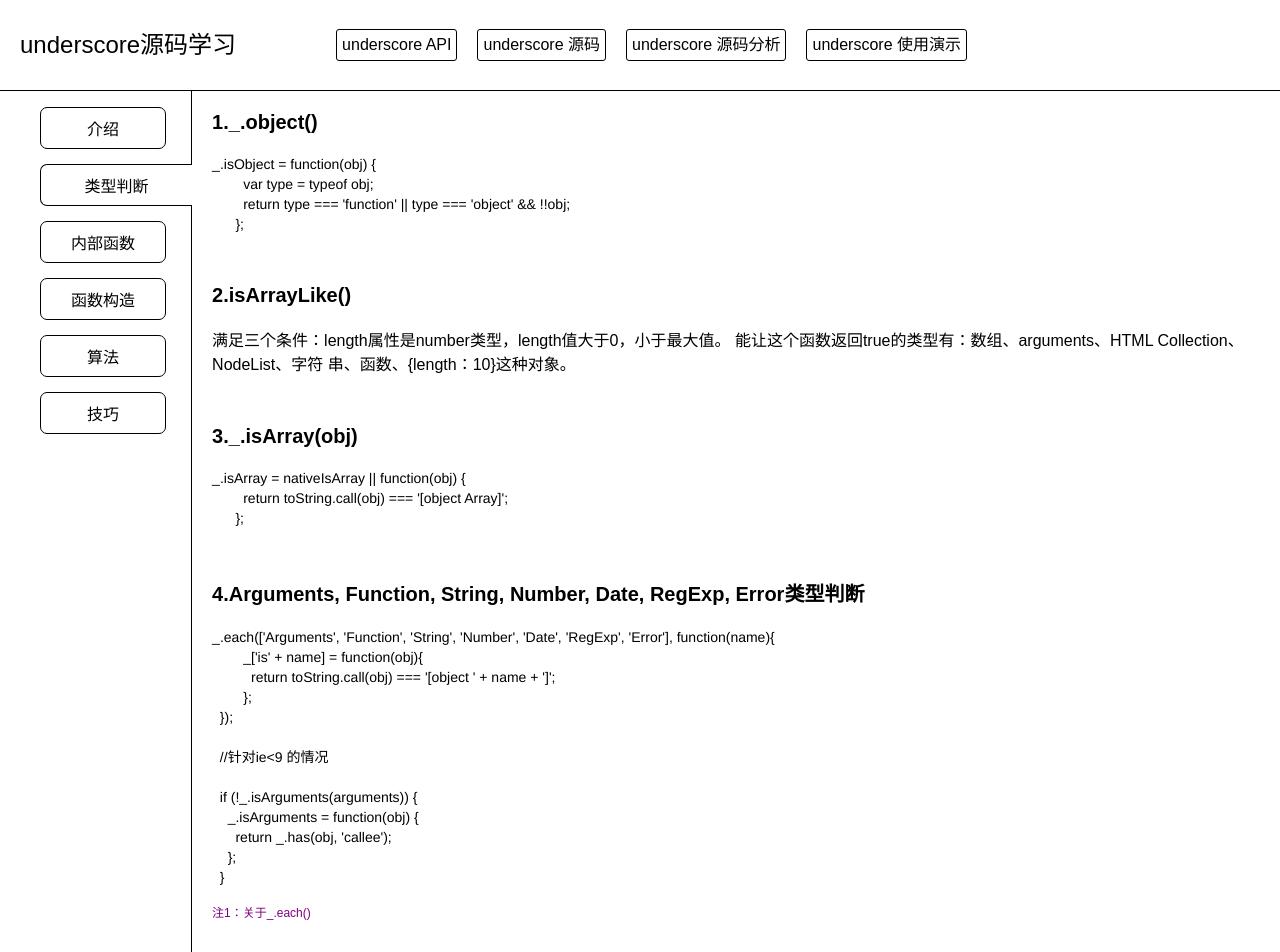
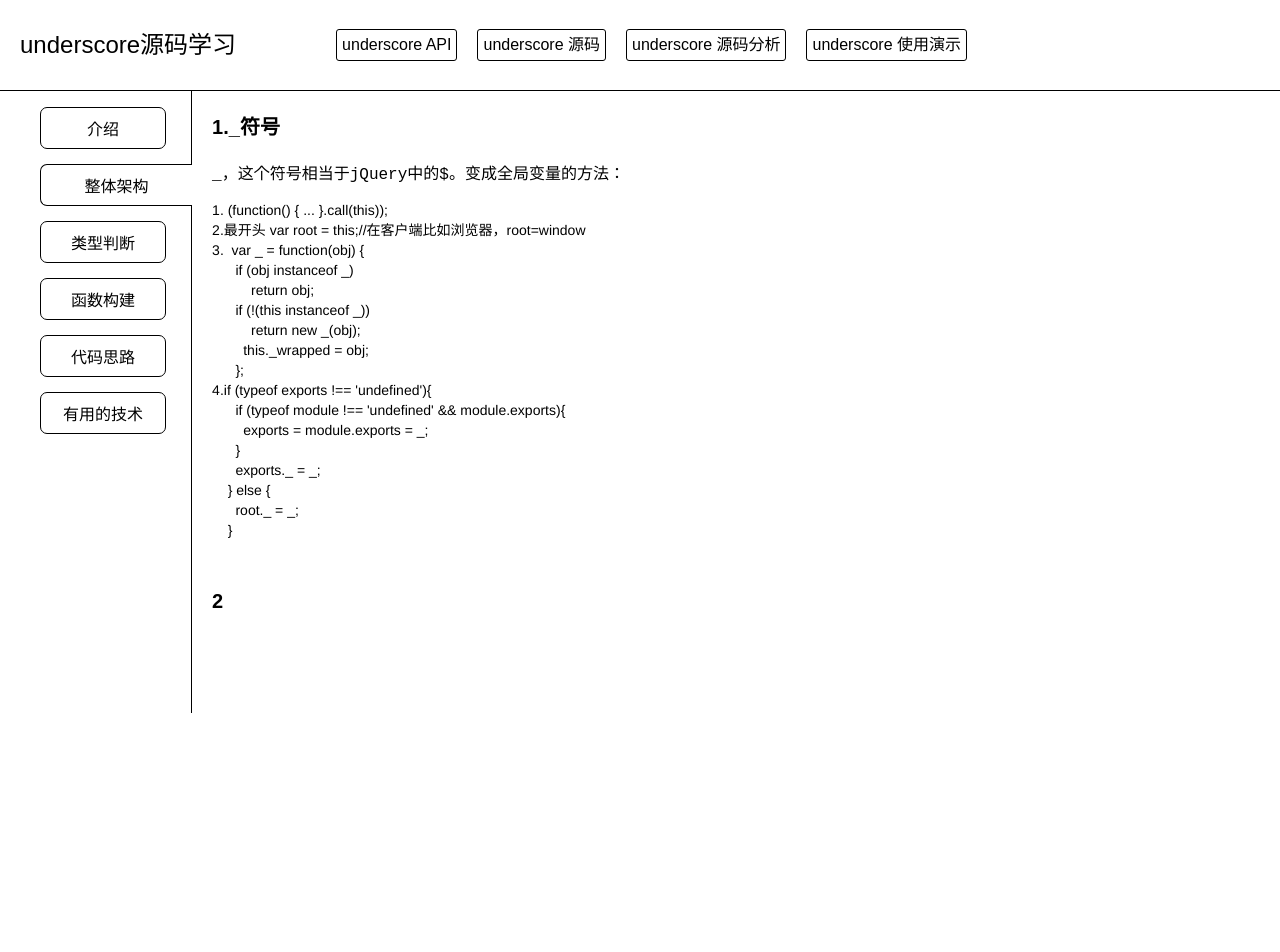
Before and after one commit to ginnko/memos, a React (Create React App) app in the folder underscore源码学习笔记/share/share/: page / in a window 1280 px wide. Shown: the top 952 px of the page. After the commit the page ends 800 px from the top, so only its background shows below. Built offline with nearby package versions, Linux system fonts and the light colour scheme.

Commit message:
finish introduce, type, function, the parts

```diff
--- a/underscore源码学习笔记/share/share/src/App.css
+++ b/underscore源码学习笔记/share/share/src/App.css
@@ -139,7 +139,7 @@
   font-weight: bold;
 }
 
-p.case-content{
+pre.case-content{
   text-align: left;
   font-size: 16px;
   color: black;
--- a/underscore源码学习笔记/share/share/src/App.js
+++ b/underscore源码学习笔记/share/share/src/App.js
@@ -36,11 +36,11 @@
     return (
       <ul className="sideNav">
         <li onClick={() => this.contentClick(0)} className={classNames({'content-click': clicked == 0})} key="0">介绍</li>
-        <li onClick={() => this.contentClick(1)} className={classNames({'content-click': clicked == 1})} key="1">类型判断</li>
-        <li onClick={() => this.contentClick(2)} className={classNames({'content-click': clicked == 2})} key="2">内部函数</li>
-        <li onClick={() => this.contentClick(3)} className={classNames({'content-click': clicked == 3})} key="3">函数构造</li>
-        <li onClick={() => this.contentClick(4)} className={classNames({'content-click': clicked == 4})} key="4">算法</li>
-        <li onClick={() => this.contentClick(5)} className={classNames({'content-click': clicked == 5})} key="5">技巧</li>
+        <li onClick={() => this.contentClick(1)} className={classNames({'content-click': clicked == 1})} key="1">整体架构</li>
+        <li onClick={() => this.contentClick(2)} className={classNames({'content-click': clicked == 2})} key="2">类型判断</li>
+        <li onClick={() => this.contentClick(3)} className={classNames({'content-click': clicked == 3})} key="3">函数构建</li>
+        <li onClick={() => this.contentClick(4)} className={classNames({'content-click': clicked == 4})} key="4">代码思路</li>
+        <li onClick={() => this.contentClick(5)} className={classNames({'content-click': clicked == 5})} key="5">有用的技术</li>
       </ul>
     );
   }
@@ -73,7 +73,7 @@
      showCase.map((item, index) =>
       <div key={index + item['title']}>
         <p className="case-title"><span>{index >= 0 ? index+1 : ''}</span>{item['title'] ? '.' + item['title'] : ''}</p>
-        <p className="case-content">{item['content'] ? item['content'] : ''}</p>
+        <pre className="case-content">{item['content'] ? item['content'] : ''}</pre>
         <pre className="case-code">{item['code'] ? item['code'] : ''}</pre>
         <p className="case-link"><a href={item['link']}>{item['linkName'] ? item['linkName'] : ''}</a></p>
       </div>
--- a/underscore源码学习笔记/share/share/src/data.js
+++ b/underscore源码学习笔记/share/share/src/data.js
@@ -1,9 +1,21 @@
 const Cases = [
   [{'title': '简介',
     'content': 'Underscore使用原生的javascript扩充了已有的方法或添加了原生javascript中不存在方法,\
-    是一个工具库，目的是提高写代码的效率。共有112个方法，分为集合类（25）、数组类（20）、函数类（14）、\
-    对象类（37）、实用功能（14）、链式语法（2）。'
+是一个工具库，目的是提高写代码的效率。\n\n共有112个方法，分为集合类（25）、数组类（20）、函数类（14）、\
+对象类（37）、实用功能（14）、链式语法（2）。\n\nunderscore很久没有更新了，现在最近的版本是1.8.3，很多人都在用lodash。'
   },
+  {'title': '我学到的',
+  'content': '前后断断续续大概看了一个多月，关注的主要内容：\n\
+  1.这个库如何引入到环境中以及整体架构\n\
+  2.函数的创建，特别是闭包的使用\n\
+  3.一些写代码的思路\n\
+  4.更加熟悉了一些js的基础，比如原型链、this、原生函数等\n\
+  5.学到一些小技术'
+
+},
+
+  ],
+  [
     {'title': '_符号',
     'content': '_，这个符号相当于jQuery中的$。变成全局变量的方法：',
     'code': '1. (function() { ... }.call(this));\
@@ -22,6 +34,9 @@
       root._ = _\;\n\
     }'
     },
+    {
+
+    }
   ],
   [
     {
@@ -63,62 +78,48 @@
   [
     {
       'title': '分类',
-      'content': '1.针对不同类型对象做出不同处理的的路由函数;2.创建其他函数的函数'
+      'content': '1.内部函数（路由函数）;2.创建其他函数的函数'
     },
     {
-      'title': 'optimizeCb()',
+      'title': '内部函数1：optimizeCb()',
       'content': '处理函数的函数, 针对函数是否指定上下文以及传入参数的数量来指定对应的返回函数',
       'linkName':'注1:参见optimizeCb()的定义',
       'link':'https://github.com/hanzichi/underscore-analysis/blob/master/underscore-1.8.3.js/underscore-1.8.3-analysis.js#L107',
     },
     {
-      'title': 'cb()',
+      'title': '内部函数2：cb()',
       'content': '针对null,对象,函数,其他类型返回相应值的路由函数',
       'linkName': '注2:参加cb()的定义',
       'link': 'https://github.com/hanzichi/underscore-analysis/blob/master/underscore-1.8.3.js/underscore-1.8.3-analysis.js#L149',
     },
     {
-      'title': 'createReduce()',
+      'title': '利用闭包创建函数1：createReduce()',
       'content': '用来创建reduce和reduceRight两个函数',
       'linkName': '注3:参见createReduce()的定义',
       'link': 'https://github.com/hanzichi/underscore-analysis/blob/master/underscore-1.8.3.js/underscore-1.8.3-analysis.js#L337',
-    }
-  ],
-  [
-    {
-      'title': 'underscore中的函数构建方式',
-      'content': '基本可以分成两种:1.由现有函数进行组合;2.使用高阶函数',
     },
     {
-      'title': '_.pluck()',
+      'title': '利用闭包创建函数2：group()',
+      'linkName': '注4:参见group()的定义',
+      'link': 'https://github.com/hanzichi/underscore-analysis/blob/master/underscore-1.8.3.js/underscore-1.8.3-analysis.js#L704',
+    },
+    {
+      'title': '已有函数拼凑的函数：_.pluck()',
       'code': '  _.pluck = function(obj, key)\{\n\
         return _.map(obj, _.property(key))\;\n\
     };',
-      'linkName': '注1:pluck函数的使用',
+      'linkName': '注5:pluck函数的使用',
       'link': 'http://underscorejs.org/#pluck',
     },
-    {
-      'title': 'group()',
-      'linkName': '注2:参见group()的定义',
-      'link': 'https://github.com/hanzichi/underscore-analysis/blob/master/underscore-1.8.3.js/underscore-1.8.3-analysis.js#L704',
-    }
   ],
-  [
-    {
-      'title': '洗牌算法_.shuffle()',
-      'linkName': '注1:洗牌算法',
-      'link': 'https://github.com/hanzichi/underscore-analysis/issues/15',
-    }
-  ]
 
 ];
 
 export {Cases};
 
 /*
-1.介绍部分加上整体架构：https://github.com/hanzichi/underscore-analysis/issues/27
-2.内部函数部分 主要从用途角度和优点介绍这两类函数：减少代码，将不同的情况归一处理
-3.技巧：增加节流和去抖，增加void 0，增加对数组和对象key的引用以及情况的归一处理
-
+1.介绍部分加上整体架构：https://github.com/hanzichi/underscore-analysis/issues/27（1）
+2：有用的技术：增加节流和去抖（2）
+3.函数思路：增加void 0，对数组和对象key的使用，对不同对象的归一化的使用（3）
 
 */
```
Lines whose indentation alone changed are shown as unchanged.
